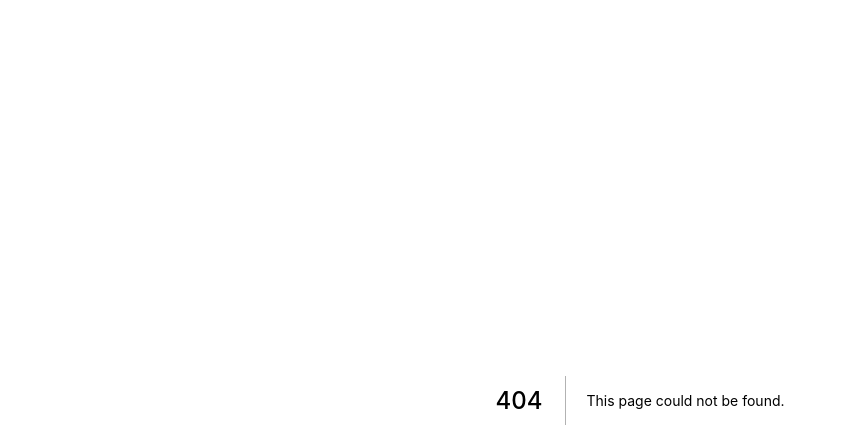
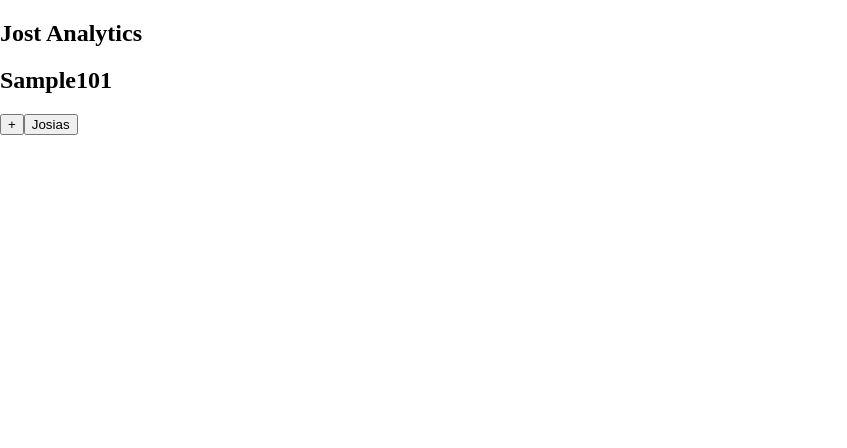
Before and after one commit to JosiasAurel/jost, a Next.js app in the folder packages/client/: page /dashboard in a window 1280 px wide. Before the commit this address had no page. Shown: the top 448 px of the page, without its empty margins (0-847 px from the left). Built offline with nearby package versions, Linux system fonts and the light colour scheme.

Commit message:
create dashboard home

```diff
--- /dev/null
+++ b/packages/client/pages/dashboard/index.tsx
@@ -0,0 +1,14 @@
+import React, { FunctionComponent } from "react";
+import Header from "../../components/Header";
+
+
+const DashboardIndex: FunctionComponent = (): JSX.Element => {
+    return (
+        <div>
+            <Header pageType="dashboard" userName="Josias" appName="Sample101" />
+
+        </div>
+    )
+}
+
+export default DashboardIndex;
```
